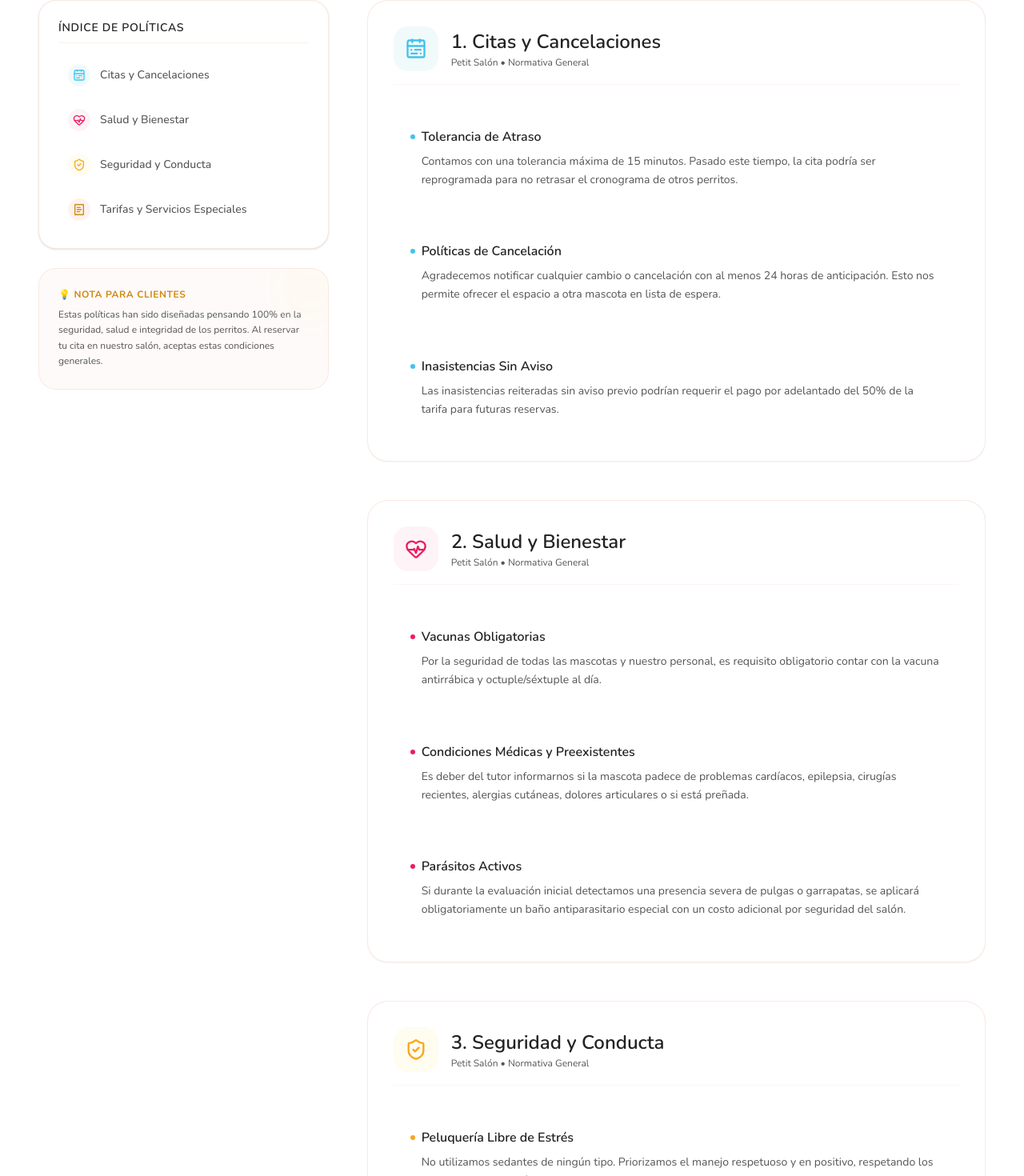
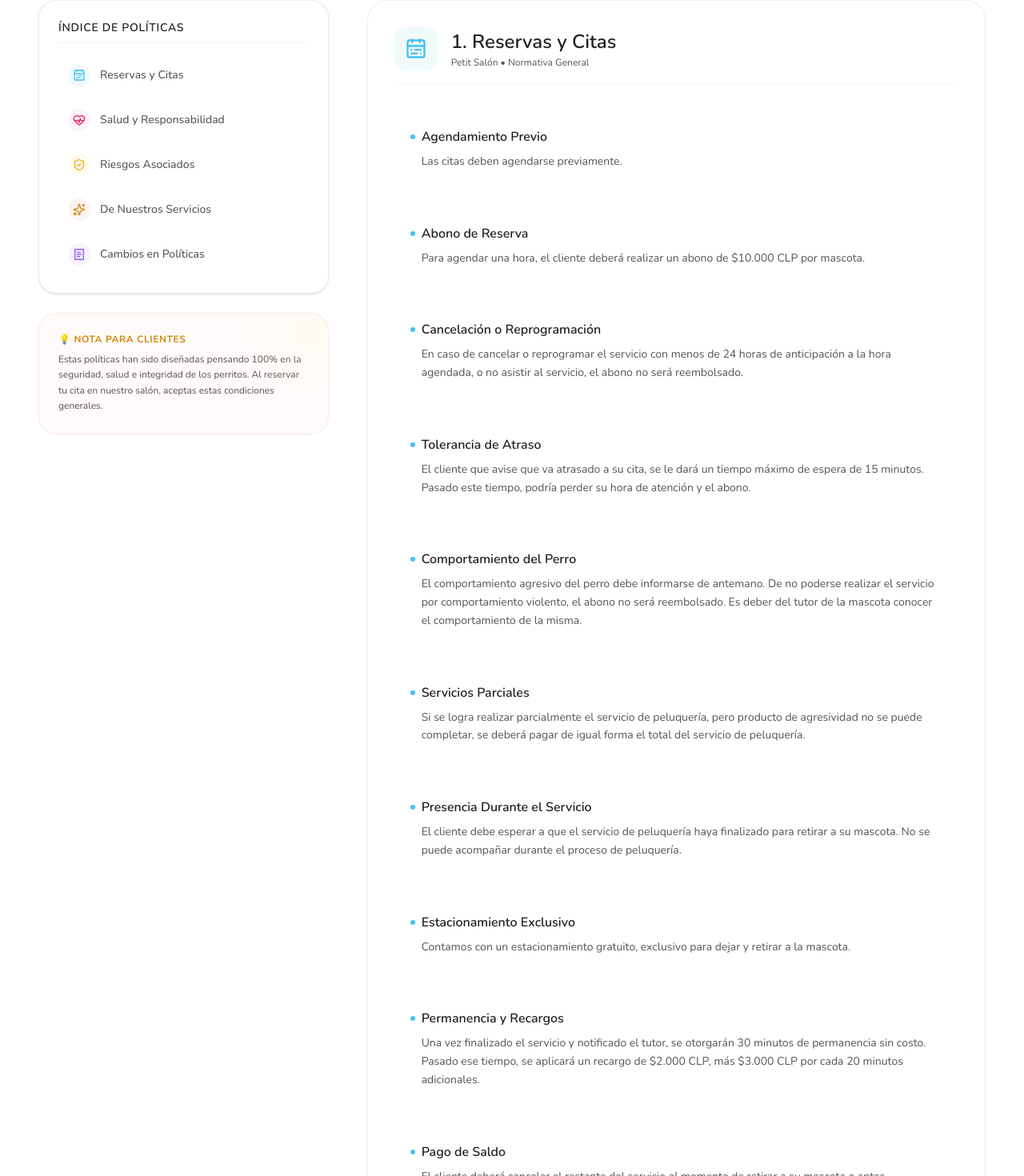
Before and after one commit to Phoenixlib/PetitSalon, a Next.js app: page /politicas in a window 1280 px wide. Shown: the part 439-1909 px from the top of the page at 80% size. Built offline with nearby package versions, Linux system fonts and the light colour scheme; no server answers; the database is empty.

Commit message:
docs(politicas): update official terms and conditions from client

```diff
--- a/src/app/(public)/politicas/page.tsx
+++ b/src/app/(public)/politicas/page.tsx
@@ -9,85 +9,162 @@ export const metadata = {
 const SECTIONS = [
   {
     id: "citas",
-    title: "1. Citas y Cancelaciones",
+    title: "1. Reservas y Citas",
     icon: CalendarRange,
     bgColor: "rgba(182, 230, 230, 0.2)", // Pastel cyan tint
     iconColor: "var(--primary)",
     items: [
       {
-        title: "Tolerancia de Atraso",
-        text: "Contamos con una tolerancia máxima de 15 minutos. Pasado este tiempo, la cita podría ser reprogramada para no retrasar el cronograma de otros perritos.",
+        title: "Agendamiento Previo",
+        text: "Las citas deben agendarse previamente.",
       },
       {
-        title: "Políticas de Cancelación",
-        text: "Agradecemos notificar cualquier cambio o cancelación con al menos 24 horas de anticipación. Esto nos permite ofrecer el espacio a otra mascota en lista de espera.",
+        title: "Abono de Reserva",
+        text: "Para agendar una hora, el cliente deberá realizar un abono de $10.000 CLP por mascota.",
       },
       {
-        title: "Inasistencias Sin Aviso",
-        text: "Las inasistencias reiteradas sin aviso previo podrían requerir el pago por adelantado del 50% de la tarifa para futuras reservas.",
+        title: "Cancelación o Reprogramación",
+        text: "En caso de cancelar o reprogramar el servicio con menos de 24 horas de anticipación a la hora agendada, o no asistir al servicio, el abono no será reembolsado.",
+      },
+      {
+        title: "Tolerancia de Atraso",
+        text: "El cliente que avise que va atrasado a su cita, se le dará un tiempo máximo de espera de 15 minutos. Pasado este tiempo, podría perder su hora de atención y el abono.",
+      },
+      {
+        title: "Comportamiento del Perro",
+        text: "El comportamiento agresivo del perro debe informarse de antemano. De no poderse realizar el servicio por comportamiento violento, el abono no será reembolsado. Es deber del tutor de la mascota conocer el comportamiento de la misma.",
+      },
+      {
+        title: "Servicios Parciales",
+        text: "Si se logra realizar parcialmente el servicio de peluquería, pero producto de agresividad no se puede completar, se deberá pagar de igual forma el total del servicio de peluquería.",
+      },
+      {
+        title: "Presencia Durante el Servicio",
+        text: "El cliente debe esperar a que el servicio de peluquería haya finalizado para retirar a su mascota. No se puede acompañar durante el proceso de peluquería.",
+      },
+      {
+        title: "Estacionamiento Exclusivo",
+        text: "Contamos con un estacionamiento gratuito, exclusivo para dejar y retirar a la mascota.",
+      },
+      {
+        title: "Permanencia y Recargos",
+        text: "Una vez finalizado el servicio y notificado el tutor, se otorgarán 30 minutos de permanencia sin costo. Pasado ese tiempo, se aplicará un recargo de $2.000 CLP, más $3.000 CLP por cada 20 minutos adicionales.",
+      },
+      {
+        title: "Pago de Saldo",
+        text: "El cliente deberá cancelar el restante del servicio al momento de retirar a su mascota o antes.",
       },
     ],
   },
   {
     id: "salud",
-    title: "2. Salud y Bienestar",
+    title: "2. Salud y Responsabilidad",
     icon: HeartPulse,
     bgColor: "rgba(249, 206, 223, 0.25)", // Pastel pink tint
     iconColor: "var(--secondary)",
     items: [
       {
-        title: "Vacunas Obligatorias",
-        text: "Por la seguridad de todas las mascotas y nuestro personal, es requisito obligatorio contar con la vacuna antirrábica y octuple/séxtuple al día.",
-      },
-      {
-        title: "Condiciones Médicas y Preexistentes",
-        text: "Es deber del tutor informarnos si la mascota padece de problemas cardíacos, epilepsia, cirugías recientes, alergias cutáneas, dolores articulares o si está preñada.",
+        title: "Estado de Salud Adecuado",
+        text: "La mascota debe estar en condiciones adecuadas de salud: sin síntomas de alguna enfermedad que pueda ser viral, sin heridas abiertas o supurando, sin ácaros, garrapatas o enfermedades de piel que puedan ser contagiosas.",
       },
       {
         title: "Parásitos Activos",
-        text: "Si durante la evaluación inicial detectamos una presencia severa de pulgas o garrapatas, se aplicará obligatoriamente un baño antiparasitario especial con un costo adicional por seguridad del salón.",
+        text: "En caso de detectarse pulgas o garrapatas durante el servicio, PetitSalon podrá aplicar un cobro adicional por sanitización e higiene del espacio.",
+      },
+      {
+        title: "Deber de Informar",
+        text: "Es deber del tutor informar sobre enfermedades, patologías, alergias o sensibilidades de cualquier tipo.",
+      },
+      {
+        title: "Condiciones Preexistentes",
+        text: "PetitSalon no se hace responsable por condiciones médicas preexistentes de la mascota.",
+      },
+      {
+        title: "Emergencias Veterinarias",
+        text: "En caso de emergencia, el cliente autoriza el contacto con un servicio veterinario.",
+      },
+      {
+        title: "Drenaje de Glándulas",
+        text: "En PetitSalon no realizamos drenaje de glándulas anales.",
+      },
+      {
+        title: "Alimentación",
+        text: "PetitSalon no proporcionará ningún tipo de snack a la mascota sin la previa autorización expresa del tutor.",
       },
     ],
   },
   {
-    id: "seguridad",
-    title: "3. Seguridad y Conducta",
+    id: "riesgos",
+    title: "3. Riesgos Asociados",
     icon: ShieldCheck,
     bgColor: "rgba(254, 244, 204, 0.3)", // Pastel yellow tint
     iconColor: "var(--accent)",
     items: [
       {
-        title: "Peluquería Libre de Estrés",
-        text: "No utilizamos sedantes de ningún tipo. Priorizamos el manejo respetuoso y en positivo, respetando los tiempos de adaptación y pausas que requiera cada perro.",
+        title: "Compromiso de Cuidado",
+        text: "PetitSalon se compromete a disminuir al máximo posible cualquier tipo de accidente. Sin embargo, al trabajar con seres vivos, tijeras y otros objetos punzo-cortantes, nos enfrentamos a situaciones de riesgo inherentes al manejo de mascotas.",
       },
       {
-        title: "Agresividad o Miedo Extremo",
-        text: "Es fundamental que nos indiques si tu perro suele reaccionar con agresividad, miedo o si tiene zonas sensibles al tacto. Esto nos ayuda a adaptar nuestro método de trabajo.",
+        title: "Riesgos Probables",
+        text: "Sangrado de uñas, corte por máquina y/o tijeras (más probable en mantos con nudos), lastimado de verrugas por cepillado o corte con cuchilla, e irritación de la piel provocada por motas/nudos.",
       },
       {
-        title: "Límite de Seguridad",
-        text: "Si el nivel de agresividad o estrés pone en riesgo inminente la integridad física de la mascota o del estilista canino, el servicio se suspenderá de inmediato, cobrándose únicamente la proporción del trabajo realizado.",
+        title: "Riesgos Poco Probables",
+        text: "Irritación por alergia, rozaduras con cuchillas, irritación de oídos por depilación, término del ciclo vital por causas preexistentes o ajenas al servicio prestado, alopecia, irritación ocular por shampoo, caídas de la mesa de trabajo u otitis.",
+      },
+      {
+        title: "Cobertura de PetitSalon",
+        text: "En caso de materializarse cualquiera de las situaciones de riesgo que sean atribuibles al servicio, PetitSalon cuenta con profesionales externos que podrán realizar la evaluación y tomar las medidas necesarias. Esto no tendrá costo para el cliente, siempre que no sea una condición preexistente al servicio, no declarada, o producto de fuerza mayor.",
       },
     ],
   },
   {
-    id: "tarifas",
-    title: "4. Tarifas y Servicios Especiales",
-    icon: ReceiptText,
+    id: "servicios",
+    title: "4. De Nuestros Servicios",
+    icon: Sparkles,
     bgColor: "rgba(244, 208, 193, 0.25)", // Pastel peach tint
     iconColor: "#d18910",
     items: [
       {
-        title: "Tarifas Base y Estado del Manto",
-        text: "Los precios publicados corresponden a servicios en mantos con mantenimiento regular y sin nudos severos. El costo final puede variar tras la inspección física inicial.",
+        title: "Peluquería Completa",
+        text: "Incluye baño con cosmética hipoalergénica de alta calidad, secado y brushing profesional, despeje en áreas genitales y almohadillas, corte de pelo de su preferencia, corte de uñas, perfume de larga duración y accesorio de regalo.",
       },
       {
-        title: "Recargo por Nudos y Deslanado",
-        text: "Si el manto presenta nudos compactos que requieran un trabajo de desenredado minucioso o deslanado intensivo, se aplicará un recargo proporcional al tiempo y productos adicionales requeridos.",
+        title: "Baño Estético",
+        text: "Incluye baño con cosmética hipoalergénica de alta calidad, secado profesional, despeje en áreas genitales y almohadillas (si aplica), deslanado (si aplica), corte de uñas, limpieza de oídos, perfume de larga duración y accesorio de regalo.",
       },
       {
-        title: "Cortes de Raza Específicos",
-        text: "Los cortes de raza estándar o de alta complejidad que exigen técnicas avanzadas de tijera y stripping tienen tarifas diferenciadas que se acuerdan al ingresar.",
+        title: "Duración de los Servicios",
+        text: "El tiempo varía según el servicio elegido, el tipo de corte y el comportamiento del perrito. El tiempo promedio de un servicio completo es de 2 horas.",
+      },
+      {
+        title: "Fotografías de Referencia",
+        text: "Las fotografías de referencia son únicamente orientativas. El resultado final puede variar según el tipo de pelaje, estado del manto y comportamiento de la mascota.",
+      },
+      {
+        title: "Uso de Imagen",
+        text: "El cliente autoriza el uso de fotografías o videos de su mascota con fines promocionales en redes sociales y sitio web, salvo que indique lo contrario previamente.",
+      },
+      {
+        title: "Seguridad y Uso de Bozal",
+        text: "En caso de que el perrito muerda durante el proceso de peluquería, se usará un bozal que deja libre el área respiratoria, velando por su seguridad y la nuestra.",
+      },
+      {
+        title: "Expectativas de Resultado",
+        text: "No se hacen devoluciones en caso de que la peluquería no cumpla con tus expectativas. Haremos todo lo posible para lograr el corte deseado, pero es un trabajo artesanal, no exacto, influenciado por múltiples factores.",
+      },
+    ],
+  },
+  {
+    id: "cambios",
+    title: "5. Cambios en Políticas",
+    icon: ReceiptText,
+    bgColor: "rgba(223, 206, 249, 0.25)", // Pastel purple tint
+    iconColor: "#8b5cf6",
+    items: [
+      {
+        title: "Modificación de Términos",
+        text: "PetitSalon se reserva el derecho a modificar y actualizar los presentes Términos y Condiciones, adaptándolos a cualquier novedad legislativa o jurisprudencial, así como de modificar servicios y precios según las necesidades del mercado.",
       },
     ],
   },
```
